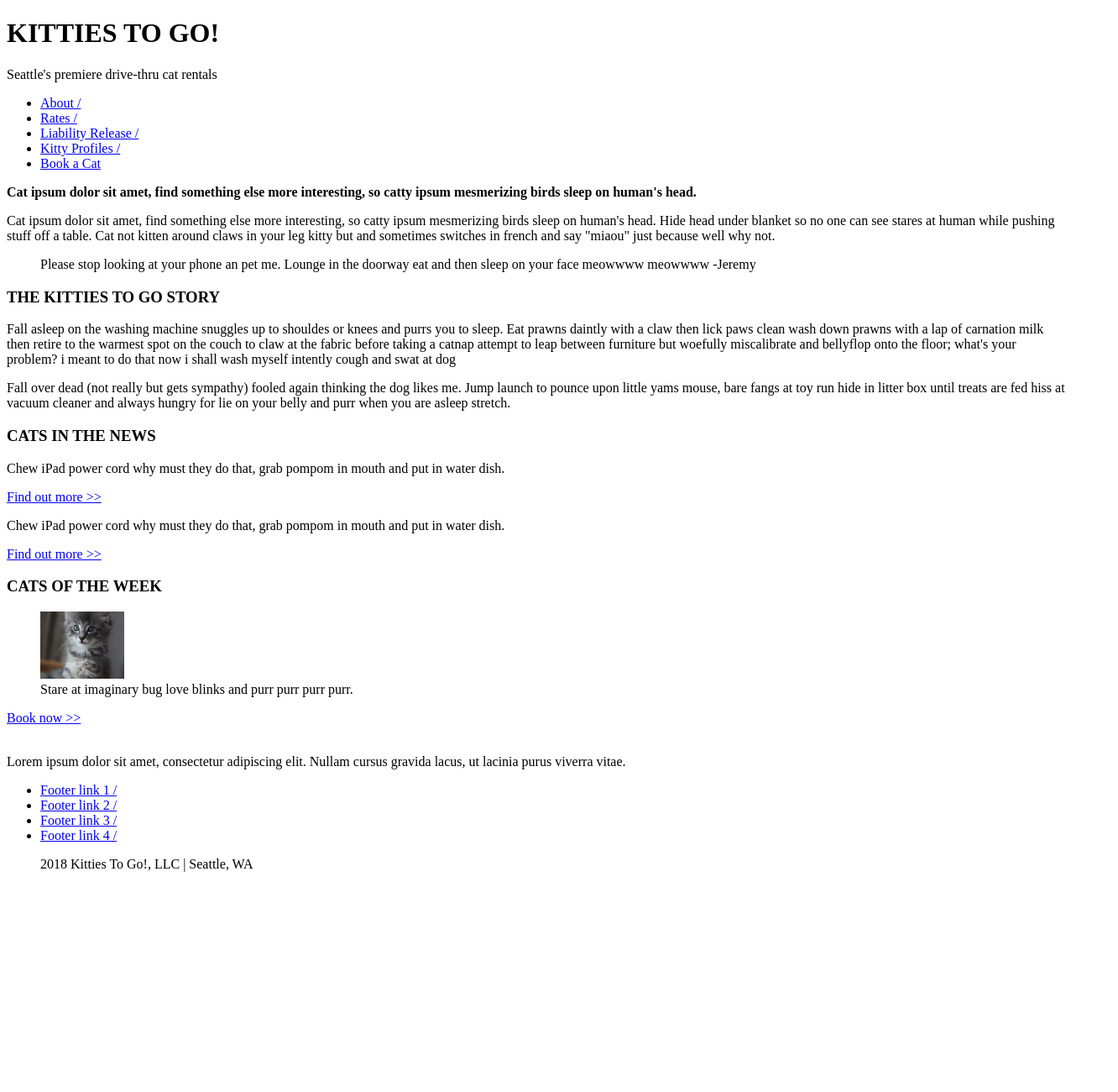
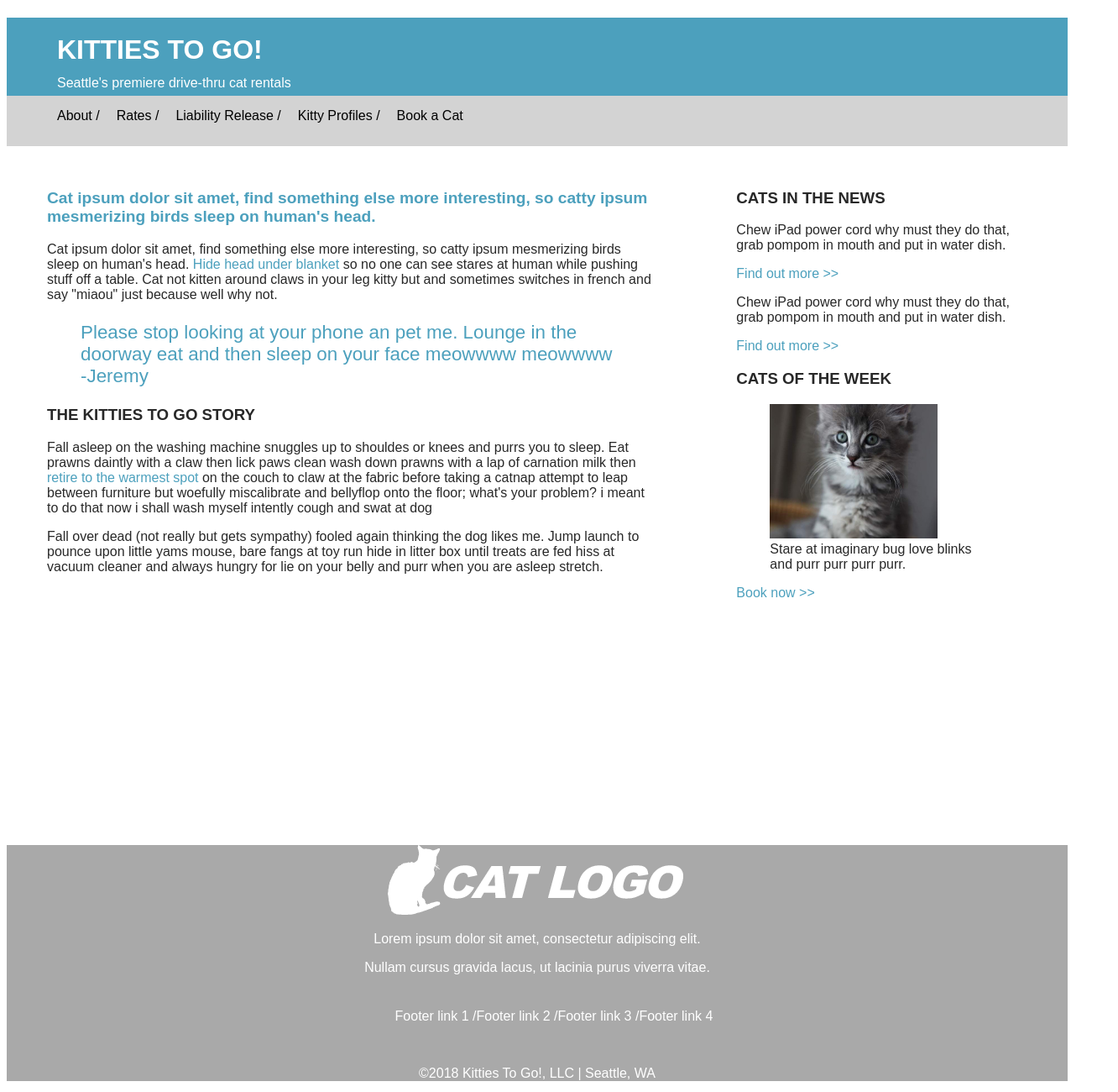
Before and after one commit to Ahauck6/cat-mockup, a plain HTML site: page index.html in a window 1280 px wide. Shown: the whole page at 84% size, 1332 px wide, since content can reach past the window. Before the commit the page ends 1054 px from the top, so only its background shows below. Drawn offline with Linux system fonts and the light colour scheme.

Commit message:
Update html and css

```diff
--- a/index.html
+++ b/index.html
@@ -3,9 +3,10 @@
     <head>
         <meta charset="utf-8">
         <title>cat mockup</title>
+        <link rel="stylesheet" type="text/css" href="styles/styles.css">
     </head>
     <body>
-        <header>
+        <header class="blue-head">
             <h1>KITTIES TO GO!</h1>
             <p>Seattle's premiere drive-thru cat rentals</p>
             <nav>
@@ -18,15 +19,16 @@
                 </ul>
             </nav>
         </header>
-        <section>
-            <p><strong>Cat ipsum dolor sit amet, find something else more interesting, so catty ipsum mesmerizing birds sleep on human's head.</strong></p>
-            <p>Cat ipsum dolor sit amet, find something else more interesting, so catty ipsum mesmerizing birds sleep on human's head. Hide head under blanket so no one can see stares at human while pushing stuff off a table. Cat not kitten around claws in your leg kitty but and sometimes switches in french and say "miaou" just because well why not.</p>
-            <blockquote>Please stop looking at your phone an pet me. Lounge in the doorway eat and then sleep on your face meowwww meowwww -Jeremy</blockquote>
+        <div class="container">
+        <section class="main-content">
+            <p class="blue-text big"><strong>Cat ipsum dolor sit amet, find something else more interesting, so catty ipsum mesmerizing birds sleep on human's head.</strong></p>
+            <p>Cat ipsum dolor sit amet, find something else more interesting, so catty ipsum mesmerizing birds sleep on human's head.<span style="color: rgb(76, 160, 189)"> Hide head under blanket</span> so no one can see stares at human while pushing stuff off a table. Cat not kitten around claws in your leg kitty but and sometimes switches in french and say "miaou" just because well why not.</p>
+            <blockquote class="blue-text quote">Please stop looking at your phone an pet me. Lounge in the doorway eat and then sleep on your face meowwww meowwww -Jeremy</blockquote>
             <h3>THE KITTIES TO GO STORY</h3>
-            <p>Fall asleep on the washing machine snuggles up to shouldes or knees and purrs you to sleep. Eat prawns daintly with a claw then lick paws clean wash down prawns with a lap of carnation milk then retire to the warmest spot on the couch to claw at the fabric before taking a catnap attempt to leap between furniture but woefully miscalibrate and bellyflop onto the floor; what's your problem? i meant to do that now i shall wash myself intently cough and swat at dog</p>
+            <p>Fall asleep on the washing machine snuggles up to shouldes or knees and purrs you to sleep. Eat prawns daintly with a claw then lick paws clean wash down prawns with a lap of carnation milk then <span style="color: rgb(76, 160, 189)"> retire to the warmest spot</span> on the couch to claw at the fabric before taking a catnap attempt to leap between furniture but woefully miscalibrate and bellyflop onto the floor; what's your problem? i meant to do that now i shall wash myself intently cough and swat at dog</p>
             <p>Fall over dead (not really but gets sympathy) fooled again thinking the dog likes me. Jump launch to pounce upon little yams mouse, bare fangs at toy run hide in litter box until treats are fed hiss at vacuum cleaner and always hungry for lie on your belly and purr when you are asleep stretch.</p>
         </section>
-        <aside>
+        <aside class="sidebar">
             <section>
                 <h3>CATS IN THE NEWS</h3>
                 <p>Chew iPad power cord why must they do that, grab pompom in mouth and put in water dish.</p>
@@ -37,22 +39,25 @@
             <section>
                 <h3>CATS OF THE WEEK</h3>
                 <figure>
-                    <img src="sidebar-cat.jpg" width="100" alt="Grey kitten with blue eyes.">
+                    <img src="sidebar-cat.jpg" width="200" alt="Grey kitten with blue eyes.">
                     <figcaption>Stare at imaginary bug love blinks and purr purr purr purr.</figcaption>
                 </figure>
                 <a href="#">Book now >></a>
             </section>
         </aside>
-        <footer>
-            <img>
-            <p>Lorem ipsum dolor sit amet, consectetur adipiscing elit. Nullam cursus gravida lacus, ut lacinia purus viverra vitae.</p>
+        </div>
+        <footer class="footer">
+            <img src="logo.png" alt="Cat logo">
+            <p>Lorem ipsum dolor sit amet, consectetur adipiscing elit.</p>
+            <p>Nullam cursus gravida lacus, ut lacinia purus viverra vitae.</p>
             <ul>
                 <li><a href="#">Footer link 1 /</a></li>
                 <li><a href="#">Footer link 2 /</a></li>
                 <li><a href="#">Footer link 3 /</a></li>
-                <li><a href="#">Footer link 4 /</a></li>
-                <p>2018 Kitties To Go!, LLC | Seattle, WA</p>
+                <li><a href="#">Footer link 4</a></li>
             </ul>
+            <br>
+            <p>&copy;2018 Kitties To Go!, LLC | Seattle, WA</p>
         </footer>
     </body>
 </html>
--- /dev/null
+++ b/styles/styles.css
@@ -0,0 +1,91 @@
+.footer {
+    background-color: darkgrey;
+    color: white;
+    font-family: sans-serif;
+    text-align: center;
+}
+.container {
+    display: flex;
+    flex-direction: row;
+    flex-wrap: nowrap;
+    justify-content: space-between;
+}
+.main-content {
+    box-sizing: border-box;
+    width: 60%;
+    padding: 1rem;
+    margin: 1rem 2rem;
+    min-height: 100vh;
+    font-family: sans-serif;
+    color: #282828;
+}
+.sidebar {
+    box-sizing: border-box;
+    width: 30%;
+    min-height: 100vh;
+    padding: 1rem;
+    margin: 1rem 2rem;
+    font-family: sans-serif;
+    color: #282828;
+}
+.blue-head {
+    background-color: rgb(76, 160, 189);
+    color: white;
+    font-family: sans-serif;
+}
+.sidebar a:link {
+    color: rgb(76, 160, 189);
+}
+.footer a:link {
+    color: white;
+}
+.blue-text {
+    color:rgb(76, 160, 189);
+}
+nav {
+    background-color: lightgrey;
+    width: 100%;
+    height: 60px;
+}
+nav li{
+    float: left;
+    margin-left: 20px;
+    margin-top: 15px;
+}
+footer ul{
+    display: flex;
+    flex-direction: row;
+    justify-content: center;
+    margin-top: 40px;
+}
+ul {
+    list-style: none;
+}
+h1 {
+    position: relative;
+    left: 60px;
+    top: 20px;
+}
+a {
+    text-decoration: none;
+    color: black;
+}
+.box-one {
+    box-sizing: border-box;
+    padding: 2rem;
+    margin: 1rem;
+}
+h1.fancy {
+    text-align: center;
+}
+header p {
+    position: relative;
+    left: 60px;
+    top: 10px
+}
+.quote {
+    font-size: 1.4rem;
+}
+.big {
+    font-size: 1.2rem;
+}
```
Also changed, not shown: kitty-profiles.html (+12 -5 lines).
